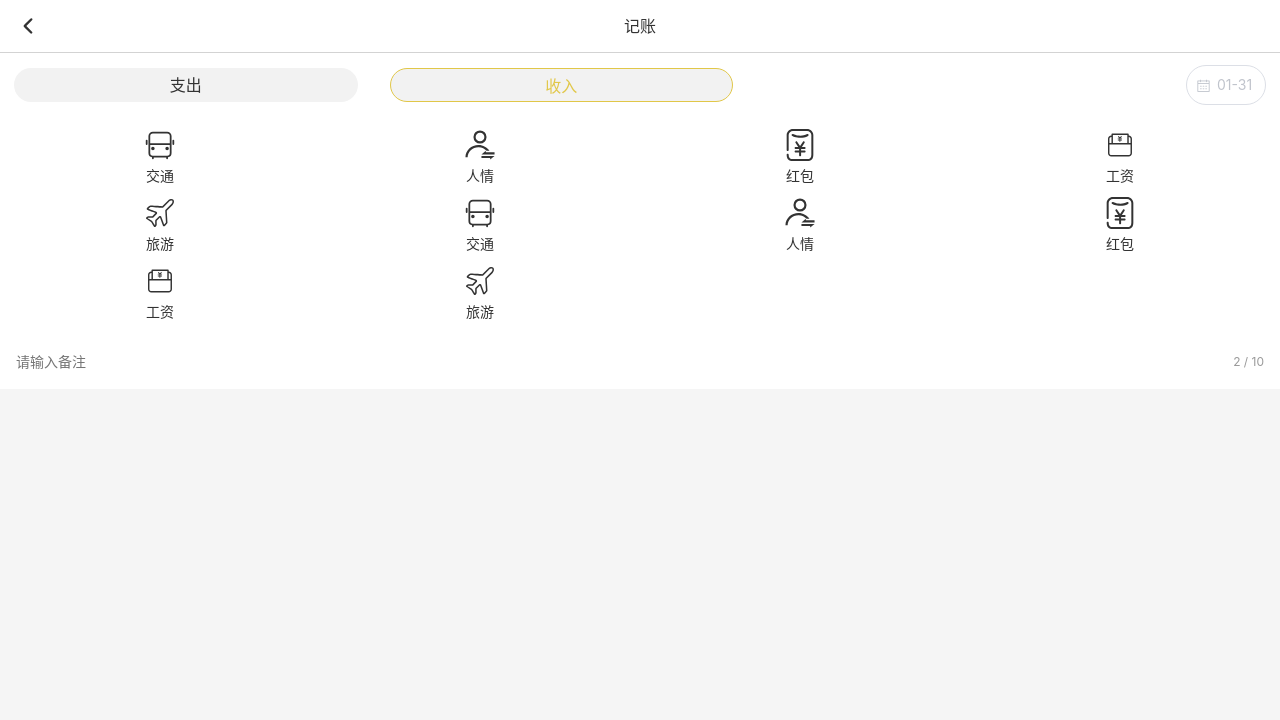
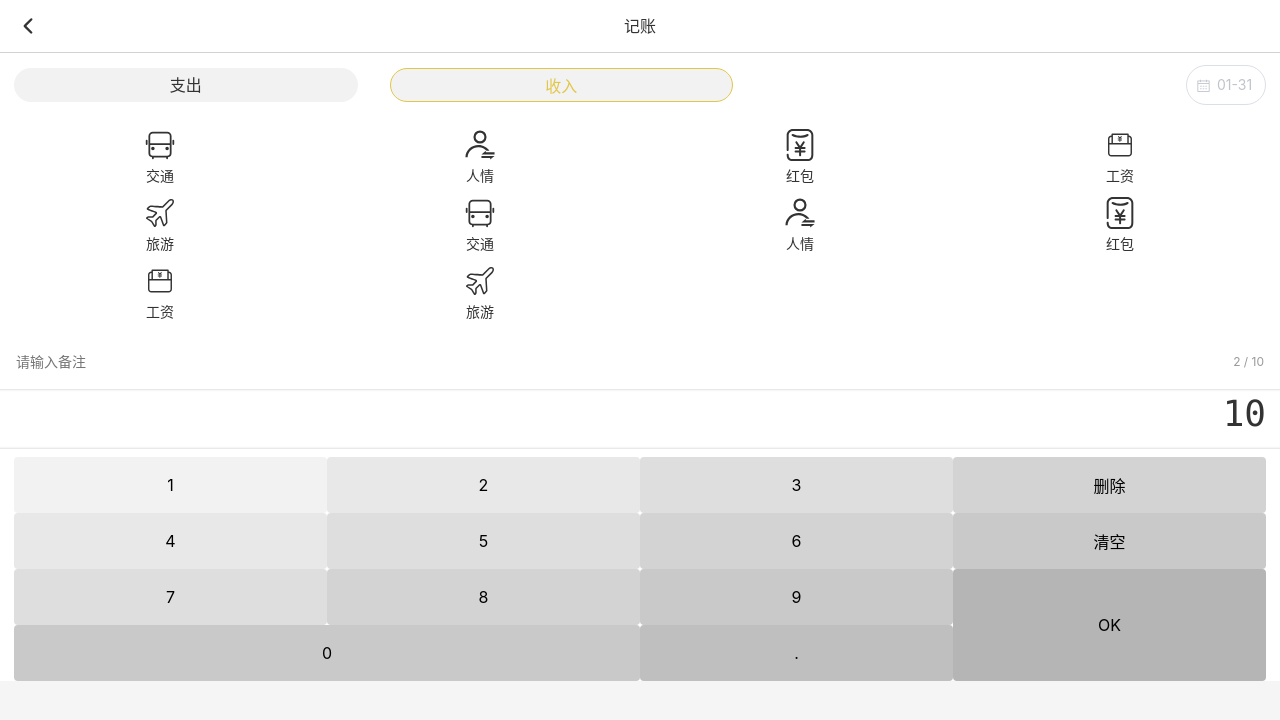
Before and after one commit to ChiLi2000/keep-accounts-v, a Vue app: page /#/account in a window 1280 px wide. Shown: the top 720 px of the page. Built offline with nearby package versions, Linux system fonts and the light colour scheme.

Commit message:
创建数字面板组件

```diff
--- a/src/assets/style/helper.scss
+++ b/src/assets/style/helper.scss
@@ -18,9 +18,18 @@ $color-shadow: rgba(0, 0, 0, 0.25);
 %outerShadow {
   box-shadow: 0 0 3px $color-shadow;
 }
+
 %innerShadow {
   box-shadow: inset 0 -3px 3px -3px $color-shadow,
   inset 0 3px 3px -3px $color-shadow;
 }
 
-$color:#e1c748
+$color: #e1c748;
+
+%clearFix{
+  &::after {
+    content: "";
+    clear: both;
+    display: block;
+  }
+}
--- /dev/null
+++ b/src/components/Account/NumberPad.vue
@@ -0,0 +1,105 @@
+<template>
+  <div class="wrapper">
+    <div class="output">10</div>
+    <div class="pad">
+      <button>1</button>
+      <button>2</button>
+      <button>3</button>
+      <button>删除</button>
+      <button>4</button>
+      <button>5</button>
+      <button>6</button>
+      <button>清空</button>
+      <button>7</button>
+      <button>8</button>
+      <button>9</button>
+      <button class="ok">OK</button>
+      <button class="zero">0</button>
+      <button>.</button>
+    </div>
+  </div>
+</template>
+
+<script lang="ts">
+export default {
+  name: "NumberPad"
+};
+</script>
+
+<style scoped lang="scss">
+@import "~@/assets/style/helper.scss";
+
+.wrapper {
+  background: #f5f5f5;
+
+  .output {
+    @extend %clearFix;
+    @extend %innerShadow;
+    font-size: 36px;
+    font-family: Consolas, monaspace, serif;
+    padding: 4px 14px;
+    text-align: right;
+    height: 60px;
+  }
+
+  .pad {
+    @extend %clearFix;
+    margin: 8px 14px;
+
+    button {
+      width: 25%;
+      height: 56px;
+      float: left;
+      background: transparent;
+      border: none;
+      border-radius: 4px;
+
+      &.ok {
+        height: 56 * 2px;
+        float: right;
+      }
+
+      &.zero {
+        width: 25 * 2%;
+      }
+
+      $bg: #f2f2f2;
+
+      &:nth-child(1) {
+        background: $bg;
+      }
+
+      &:nth-child(2),
+      &:nth-child(5) {
+        background: darken($bg, 4%);
+      }
+
+      &:nth-child(3),
+      &:nth-child(6),
+      &:nth-child(9) {
+        background: darken($bg, 4 * 2%);
+      }
+
+      &:nth-child(4),
+      &:nth-child(7),
+      &:nth-child(10) {
+        background: darken($bg, 4 * 3%);
+      }
+
+      &:nth-child(8),
+      &:nth-child(11),
+      &:nth-child(13) {
+        background: darken($bg, 4 * 4%);
+      }
+
+      &:nth-child(14) {
+        background: darken($bg, 4 * 5%);
+      }
+
+      &:nth-child(12) {
+        background: darken($bg, 4 * 6%);
+      }
+    }
+  }
+}
+</style>
--- a/src/views/Account.vue
+++ b/src/views/Account.vue
@@ -7,6 +7,7 @@
     </div>
     <TagsSection/>
     <Notes/>
+    <NumberPad/>
   </div>
 </template>
 
@@ -18,9 +19,10 @@ import Tab from "@/components/Account/Tab.vue";
 import Date from "@/components/Account/Date.vue";
 import TagsSection from "@/components/Account/TagsSection.vue";
 import Notes from "@/components/Account/Notes.vue";
+import NumberPad from "@/components/Account/NumberPad.vue";
 
 @Component({
-  components: {Topbar, Tab, Date, TagsSection, Notes}
+  components: {Topbar, Tab, Date, TagsSection, Notes, NumberPad}
 })
 export default class Account extends Vue {
 
```
